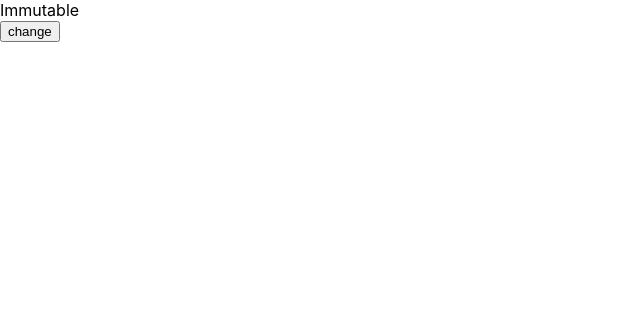
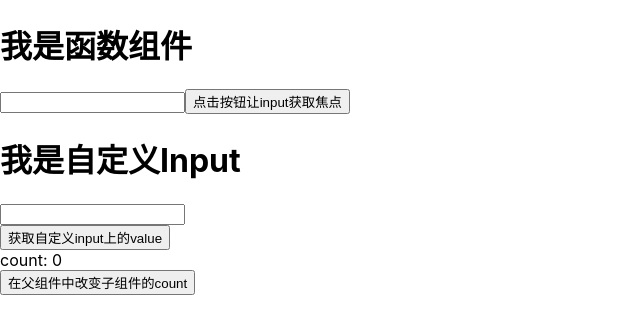
Before and after one commit to react-low-code/theory, a React (Create React App) app in the folder react-demo/: page / in a window 1280 px wide. Shown: the top 334 px of the page, without its empty margins (0-640 px from the left). Built offline with nearby package versions, Linux system fonts and the light colour scheme.

Commit message:
feat: ref

```diff
--- a/react-demo/src/App.tsx
+++ b/react-demo/src/App.tsx
@@ -3,20 +3,22 @@ import './App.scss'
 
 // import ProfilerTab from './pages/profilerTab'
 // import JSXSyntax from './pages/JSXSyntax';
-import Immutable from './pages/immutable';
+// import Immutable from './pages/immutable';
 // import ClassComponent from './pages/component';
 // import GetDerivedStateFromProps from './pages/getDerivedStateFromProps';
+import RefUse from './pages/ref'
 
 function App() {
   return (
     <div styleName='app'>
         {/* <ProfilerTab/> */}
         {/* <JSXSyntax/> */}
-        <Immutable/>
+        {/* <Immutable/> */}
         {/* <ClassComponent
           title='title'
         /> */}
         {/* <GetDerivedStateFromProps /> */}
+        <RefUse/>
     </div>
   );
 }
--- /dev/null
+++ b/react-demo/src/pages/ref/CustomInput.tsx
@@ -0,0 +1,23 @@
+import React from 'react'
+
+interface CustomInputProps {
+    inputRef: React.LegacyRef<HTMLInputElement>
+    title: string
+}
+
+class CustomInputInner extends React.Component<CustomInputProps>{
+    render() {
+        return (
+            <div>
+                <h1>{this.props.title}</h1>
+                <input ref={this.props.inputRef}/>
+            </div>
+        )
+    }
+}
+
+const CustomInput =  React.forwardRef<HTMLInputElement, Omit<CustomInputProps, 'inputRef'>>((props, ref) => {
+    return <CustomInputInner {...props} inputRef={ref} />;
+});
+
+export default CustomInput
--- /dev/null
+++ b/react-demo/src/pages/ref/index.tsx
@@ -0,0 +1,83 @@
+import React, { useRef } from 'react'
+import CustomInput from './CustomInput';
+
+React.createRef<HTMLDivElement>()
+
+interface cache {
+    updateCount: number
+}
+
+export default function RefUse() {
+    const inputRef = useRef<HTMLInputElement>(null)
+    const childRef = useRef<ChildCom>(null)
+    const mutableRef = useRef<cache>({updateCount: 0})
+    const childInputRef = useRef<HTMLInputElement>(null)
+
+    const onClickToFocus = () => {
+        printCount()
+        if (inputRef.current) {
+            inputRef.current.focus()
+        }
+    }
+
+    const onClickToChangeState = () => {
+        printCount()
+        if (childRef.current) {
+            childRef.current.changeCount()
+        }
+    }
+
+    const printCount = () => {
+        if (mutableRef.current.updateCount < 3) {
+            mutableRef.current.updateCount ++
+        } else {
+            console.log('次数：'+mutableRef.current.updateCount)
+        }
+    }
+
+    const alertInputValue = () => {
+        if (childInputRef.current) {
+            alert(childInputRef.current.value)
+        }
+    }
+
+    return (
+        <div>
+            <h1>我是函数组件</h1>
+            <input ref={inputRef}/>
+            <button onClick={onClickToFocus}>点击按钮让input获取焦点</button>
+            <div>
+                <CustomInput
+                    ref={childInputRef}
+                    title="我是自定义Input"
+                />
+                <button onClick={alertInputValue}>获取自定义input上的value</button>
+
+                <ChildCom ref={childRef}/>
+                <button onClick={onClickToChangeState}>在父组件中改变子组件的count</button>
+            </div>
+        </div>
+    )
+}
+
+interface State {
+    count: number
+}
+
+class ChildCom extends React.Component<{}, State> {
+    ref = React.createRef<State>()
+    state: State = {
+        count: 0
+    }
+    changeCount = () => {
+        this.setState({
+            count: Math.random()
+        })
+    }
+
+    render() {
+        return (
+            <div>count: {this.state.count}</div>
+        )
+    }
+}
```
